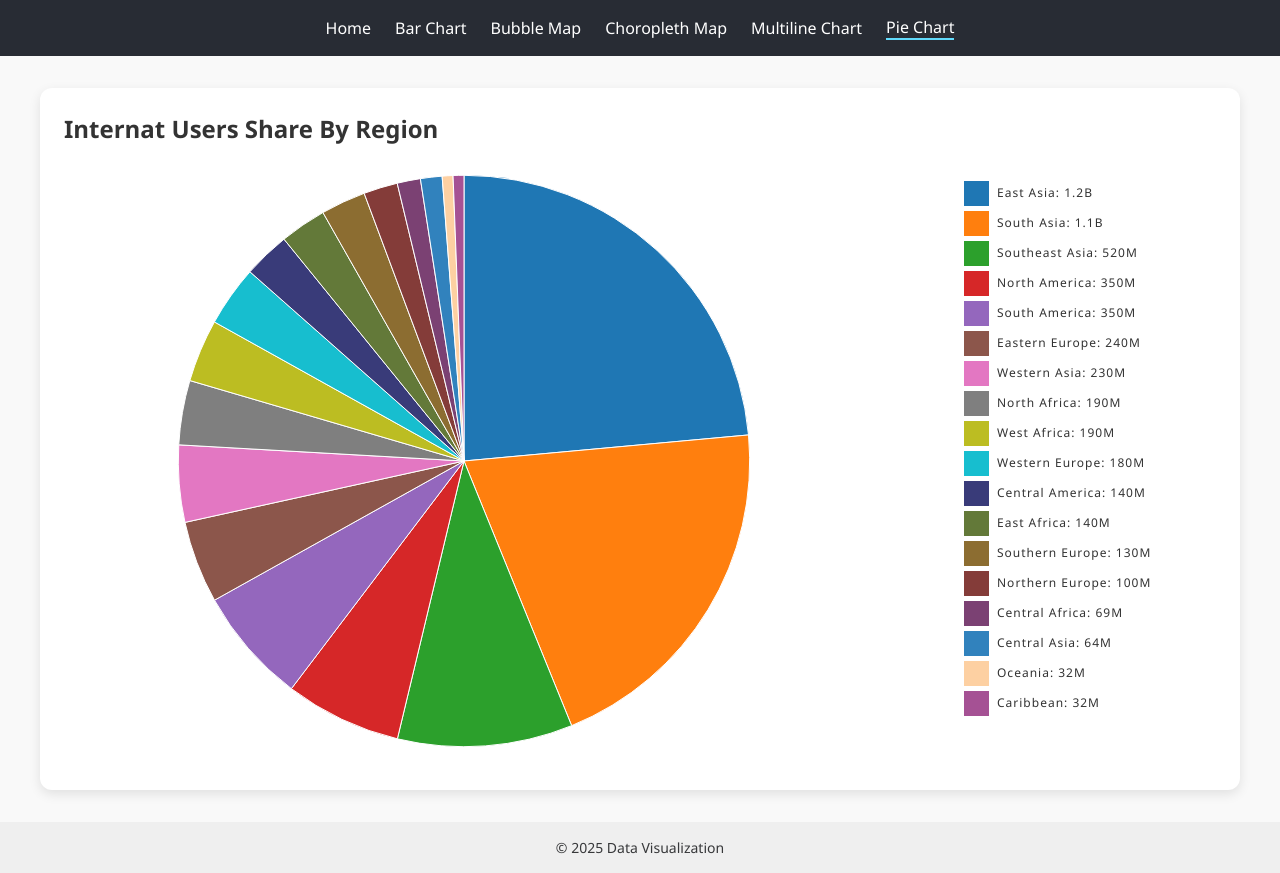
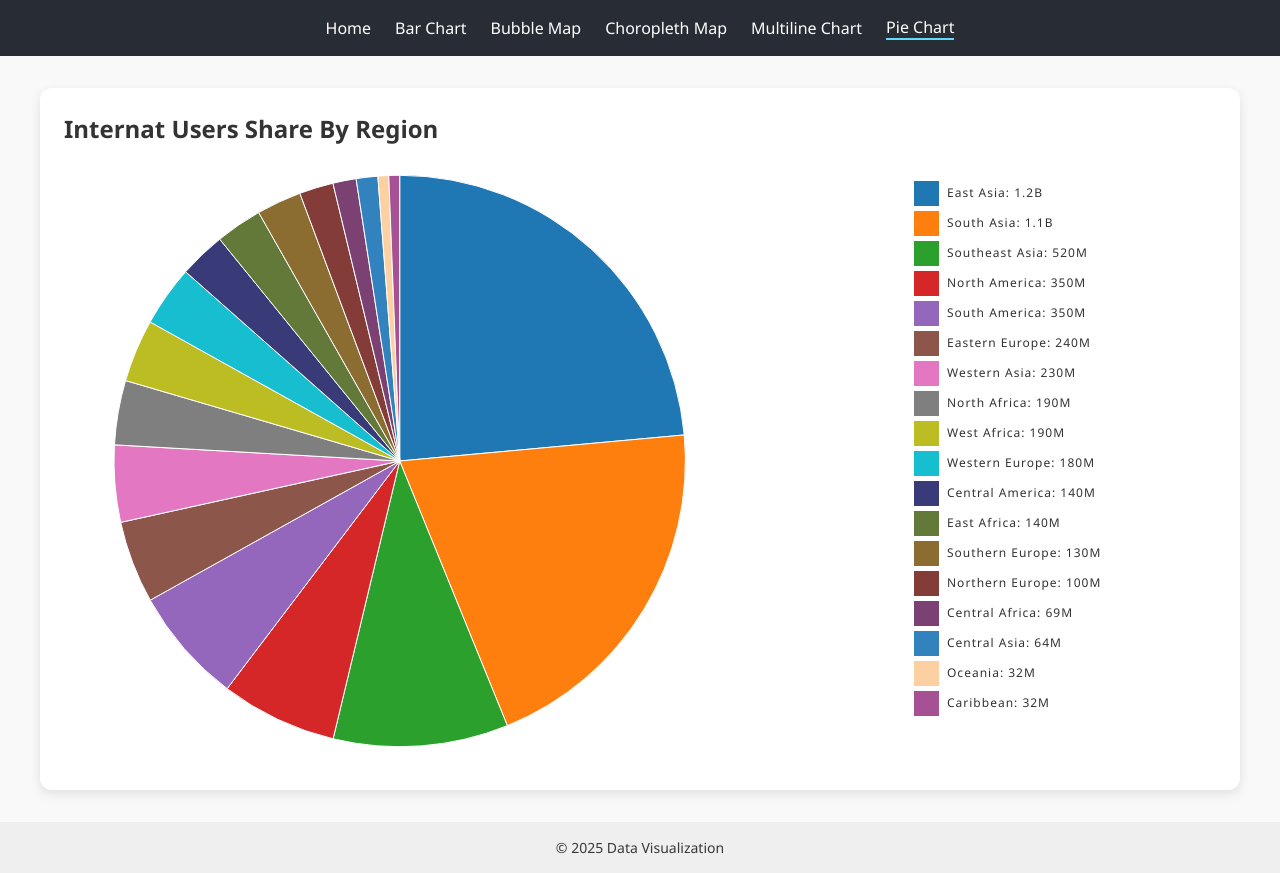
Before and after one commit to Gevorious/d3-charts, a React (Vite) app: page /pie-chart in a window 1280 px wide. Built offline with nearby package versions, Linux system fonts and the light colour scheme.

Commit message:
Adjust PieChart component positioning for improved layout and alignment of chart elements.

```diff
--- a/src/components/Charts/PieChart/index.tsx
+++ b/src/components/Charts/PieChart/index.tsx
@@ -42,7 +42,7 @@ const PieChart = <T,>({
 
   return (
     <svg width={width} height={height}>
-      <g transform={`translate(${width / 2 - 150}, ${height / 2})`}>
+      <g transform={`translate(${radius + 50}, ${height / 2})`}>
         {arcs.map((arcDatum, i) => {
           const percentage = ((arcDatum.value / total) * 100).toFixed(1);
           const key = String(arcDatum.data[keyField]);
@@ -67,7 +67,7 @@ const PieChart = <T,>({
           );
         })}
       </g>
-      <g transform={`translate(${width - 200}, 20)`}>
+      <g transform={`translate(${width - 250}, 20)`}>
         {data.map((item, i) => {
           const iconSize = (height - 60) / data.length / 1.2;
           const key = String(item[keyField]);
```
